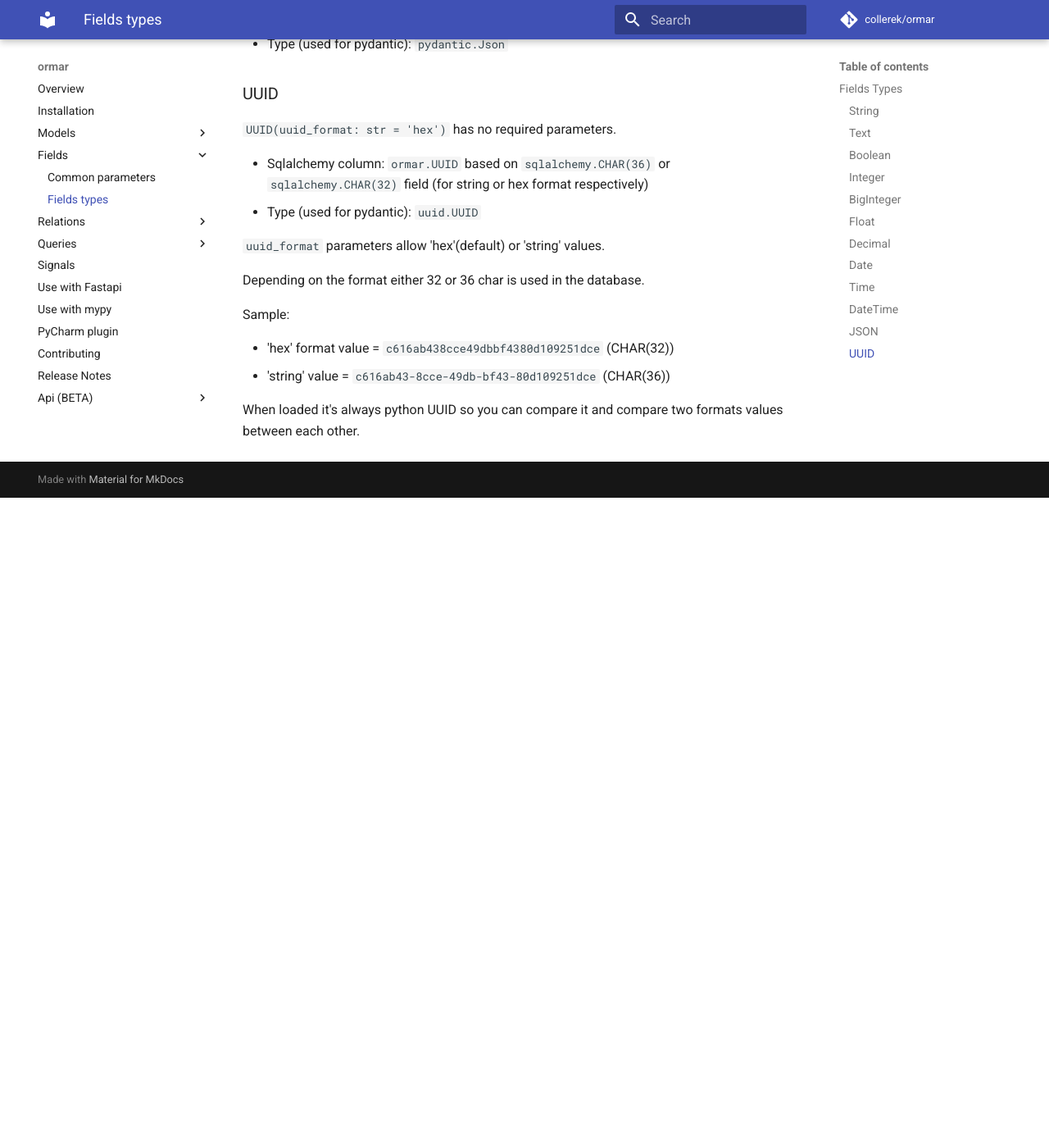
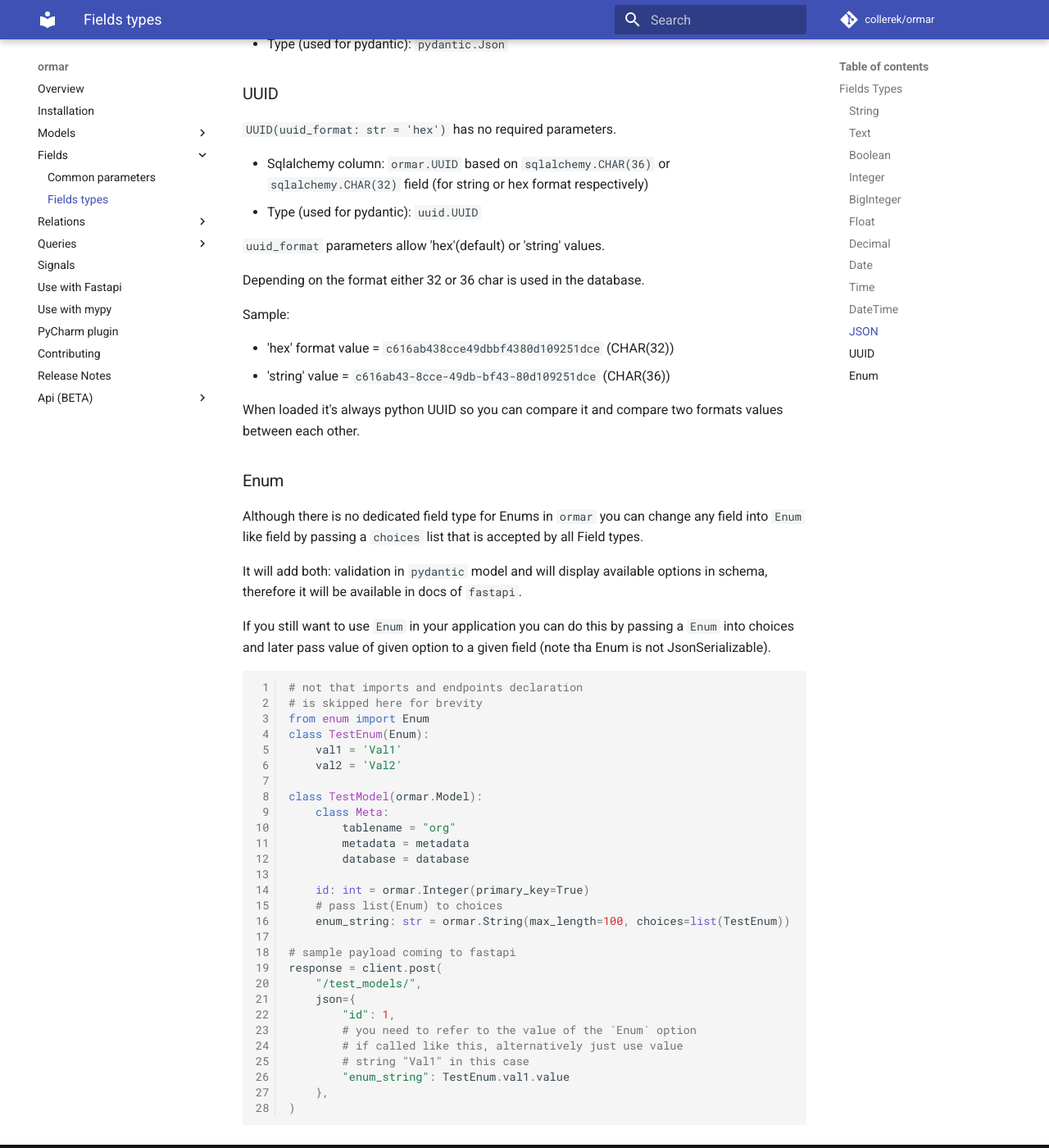
Before and after one commit to collerek/ormar, an MkDocs documentation site: the page built from docs/fields/field-types.md, in a window 1280 px wide and 1400 px high, scrolled down 3233 px. Shown: the whole window at 82% size. Built offline with MkDocs 1.6.1 and Material for MkDocs 9.7.7, drawn with Linux system fonts in a browser that asks for light colours; nearby versions of some CDN libraries; comment, search, counter and statistics services are not loaded; before the commit the page ends 3840 px from its top, so only the background shows below that.

````diff
--- a/docs/fields/field-types.md
+++ b/docs/fields/field-types.md
@@ -145,6 +145,49 @@ Sample:
 
 When loaded it's always python UUID so you can compare it and compare two formats values between each other.
 
+### Enum
+
+Although there is no dedicated field type for Enums in `ormar` you can change any
+field into `Enum` like field by passing a `choices` list that is accepted by all Field types.
+
+It will add both: validation in `pydantic` model and will display available options in schema,
+therefore it will be available in docs of `fastapi`.
+
+If you still want to use `Enum` in your application you can do this by passing a `Enum` into choices
+and later pass value of given option to a given field (note tha Enum is not JsonSerializable).
+
+```python
+# not that imports and endpoints declaration
+# is skipped here for brevity
+from enum import Enum
+class TestEnum(Enum):
+    val1 = 'Val1'
+    val2 = 'Val2'
+
+class TestModel(ormar.Model):
+    class Meta:
+        tablename = "org"
+        metadata = metadata
+        database = database
+
+    id: int = ormar.Integer(primary_key=True)
+    # pass list(Enum) to choices
+    enum_string: str = ormar.String(max_length=100, choices=list(TestEnum))
+
+# sample payload coming to fastapi
+response = client.post(
+    "/test_models/",
+    json={
+        "id": 1,
+        # you need to refer to the value of the `Enum` option
+        # if called like this, alternatively just use value
+        # string "Val1" in this case
+        "enum_string": TestEnum.val1.value
+    },
+)
+
+```
+
 [relations]: ../relations/index.md
 [queries]: ../queries.md
 [pydantic]: https://pydantic-docs.helpmanual.io/usage/types/#constrained-types
--- a/ormar/__init__.py
+++ b/ormar/__init__.py
@@ -65,7 +65,7 @@ class UndefinedType:  # pragma no cover
 
 Undefined = UndefinedType()
 
-__version__ = "0.9.0"
+__version__ = "0.9.1"
 __all__ = [
     "Integer",
     "BigInteger",
````
Also changed, not shown: docs/index.md (+1 -0 lines), docs/releases.md (+8 -0 lines), 3 other files.
